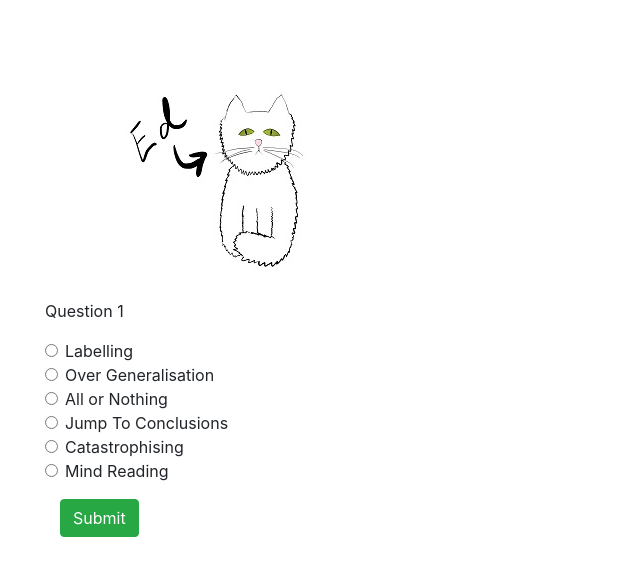
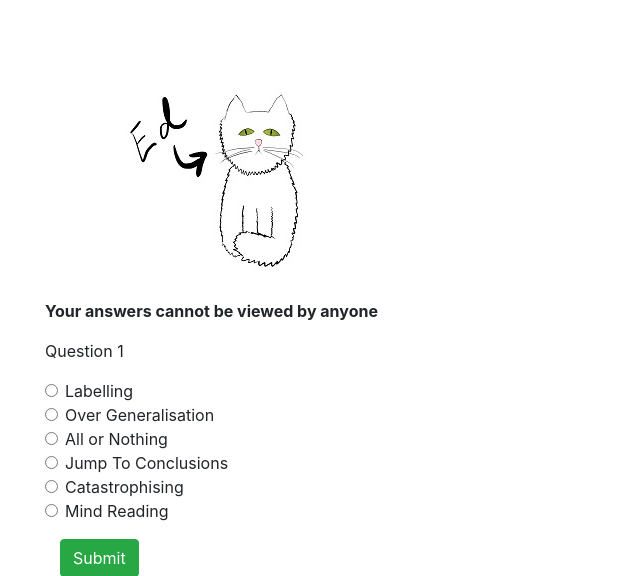
Before and after one commit to meowmoocat/Cbtcat, a Django app: page /cbtcat/4/ in a window 1280 px wide. Shown: the part 137-713 px from the top of the page, without its empty margins (0-640 px from the left). Run offline with Django 3.2, Linux system fonts and the light colour scheme; a user stored in the database is signed in; tables that the repository leaves empty hold one stand-in row (values such as "Sample post"); some libraries are stand-ins or nearby versions.

Commit message:
mostly bugs

```diff
--- a/fyp/cbtcat/levels/labelling.py
+++ b/fyp/cbtcat/levels/labelling.py
@@ -3,7 +3,7 @@ from datetime import datetime
 from django.shortcuts import render
 from django.views.generic import View
 
-from ..models import CbtcatUser, L5Ans, Lvl5UserData
+from ..models import CbtcatUser, L4Ans, Lvl4UserData
 
 
 class Labelling(View):
@@ -12,7 +12,7 @@ class Labelling(View):
     def post(self, request):
         user = request.user
         cbtcat_user = CbtcatUser.objects.get(username=user.username)
-        answers, created = L5Ans.objects.get_or_create(username=user.username, finished=False)
+        answers, created = L4Ans.objects.get_or_create(username=user.username, finished=False)
         question = answers.current_question
         feedback = ''
 
@@ -51,7 +51,8 @@ class Labelling(View):
             answer = answer.lower()
             if len(answer) < 25:
                 feedback = 'Try write a little more\n'
-            elif 'yes' not in answer and 'complicated' not in answer:
+            elif 'yes' not in answer and 'complicated' not in answer and 'speed' not in answer and \
+                    'compare' not in answer and 'other' not in answer:
                 feedback = 'Think about it a little more'
             else:
                 feedback = 'Correct'
@@ -78,8 +79,8 @@ class Labelling(View):
             else:
                 answers.current_question = question + 1
 
-                user_data = Lvl5UserData.objects.get(table_created=True)
-                if L5Ans.objects.filter(username=cbtcat_user.username, finished=True).exists():
+                user_data = Lvl4UserData.objects.get(table_created=True)
+                if L4Ans.objects.filter(username=cbtcat_user.username, finished=True).exists():
                     finished = user_data.total_times_finished
                     user_data.total_times_finished = finished + 1
                 else:
@@ -91,7 +92,7 @@ class Labelling(View):
                 answers.finished_on = datetime.now()
                 answers.finished = True
                 answers.save()
-                cbtcat_user.current_level = 6
+                cbtcat_user.current_level = 5
                 cbtcat_user.save()
                 return render(request, 'index.html', {'level': cbtcat_user.current_level})
 
@@ -101,10 +102,10 @@ class Labelling(View):
     def get(self, request):
         user = request.user
         cbtcat_user = CbtcatUser.objects.get(username=user.username)
-        answers, created = L5Ans.objects.get_or_create(username=cbtcat_user.username, finished=False)
-        user_data, created1 = Lvl5UserData.objects.get_or_create(table_created=True)
+        answers, created = L4Ans.objects.get_or_create(username=cbtcat_user.username, finished=False)
+        user_data, created1 = Lvl4UserData.objects.get_or_create(table_created=True)
 
-        if L5Ans.objects.filter(username=cbtcat_user.username, finished=True).exists():
+        if L4Ans.objects.filter(username=cbtcat_user.username, finished=True).exists():
             started = user_data.total_times_started
             user_data.total_times_started = started + 1
         else:
--- a/fyp/cbtcat/templates/all_or_nothing.html
+++ b/fyp/cbtcat/templates/all_or_nothing.html
@@ -15,7 +15,7 @@
             if I'm not going to be perfectly balanced I don't want to embarrass myself by being bad at it.
         </p>
         <img src="{% static 'images/sad-susie.jpg' %}" alt="Sad Susie">
-
+        <p><b>Your answers cannot be viewed by anyone</b></p>
         {% if question == 1 %}
         <p>Question 1</p>
         {% if error_message %}
--- a/fyp/cbtcat/templates/catastrophising.html
+++ b/fyp/cbtcat/templates/catastrophising.html
@@ -19,6 +19,8 @@
         </p>
 
         <img src="{% static 'images/angry-jack.jpg' %}" alt="Angry Jack">
+        <p><b>Your answers cannot be viewed by anyone</b></p>
+
         {% if question == 1 %}
         <p>Question 1</p>
         {% if error_message %}
--- a/fyp/cbtcat/templates/index.html
+++ b/fyp/cbtcat/templates/index.html
@@ -68,4 +68,7 @@ Level 5</a>
 Level 6</a>
 {% endif %}
 
+<br>
+<p>Please don't forget about the survey link in the top left corner!</p>
+
 {% endblock %}
--- a/fyp/cbtcat/templates/labelling.html
+++ b/fyp/cbtcat/templates/labelling.html
@@ -15,6 +15,7 @@
         </p>
 
         <img src="{% static 'images/sad-ed.jpg' %}" alt="Sad Ed">
+        <p><b>Your answers cannot be viewed by anyone</b></p>
 
         {% if question == 1 %}
         <p>Question 1</p>
--- a/fyp/cbtcat/templates/mindreading.html
+++ b/fyp/cbtcat/templates/mindreading.html
@@ -14,6 +14,7 @@
         </p>
 
         <img src="{% static 'images/sad-jim.jpg' %}" alt="Sad Jim">
+        <p><b>Your answers cannot be viewed by anyone</b></p>
 
         {% if question == 1 %}
         <p>Question 1</p>
--- a/fyp/cbtcat/templates/overgeneralisation.html
+++ b/fyp/cbtcat/templates/overgeneralisation.html
@@ -15,6 +15,7 @@
         </p>
 
         <img src="{% static 'images/angry-beth.jpg' %}" alt="Angry Beth">
+        <p><b>Your answers cannot be viewed by anyone</b></p>
 
         {% if question == 1 %}
         <p>Question 1</p>
--- a/fyp/cbtcat/templates/registration.html
+++ b/fyp/cbtcat/templates/registration.html
@@ -16,10 +16,11 @@
     help with mental illness/health, if you experience difficulty there are a number of organisations which can help.</p>
 <p></p>
 <p>Consent:</p>
-<p>The information which will be used for general website purposes will be your username, password, answers to questions
-    in levels and your progress. The password will be encrypted. The information gathered and used for the project will
+<p>The information which will be used for general website purposes will be your username, password and your progress.
+    The password will be encrypted. The information gathered and used for the project will
     be, how many times you login to the website, how far you progress in the website, what pages you click on and how
     often. No personal details such as email or you full name will be stored.</p>
+<p>Your answers will not be stored and therefore cannot be viewed by anyone</p>
 <p>This information will be stored on a UCD server.</p>
 <p>Information stored will be destroyed at the completion of the project</p>
 <p>You will also be requested to fill out a short survey after using this website</p>
```
Also changed, not shown: fyp/cbtcat/templates/intro.html (+7 -0 lines).
